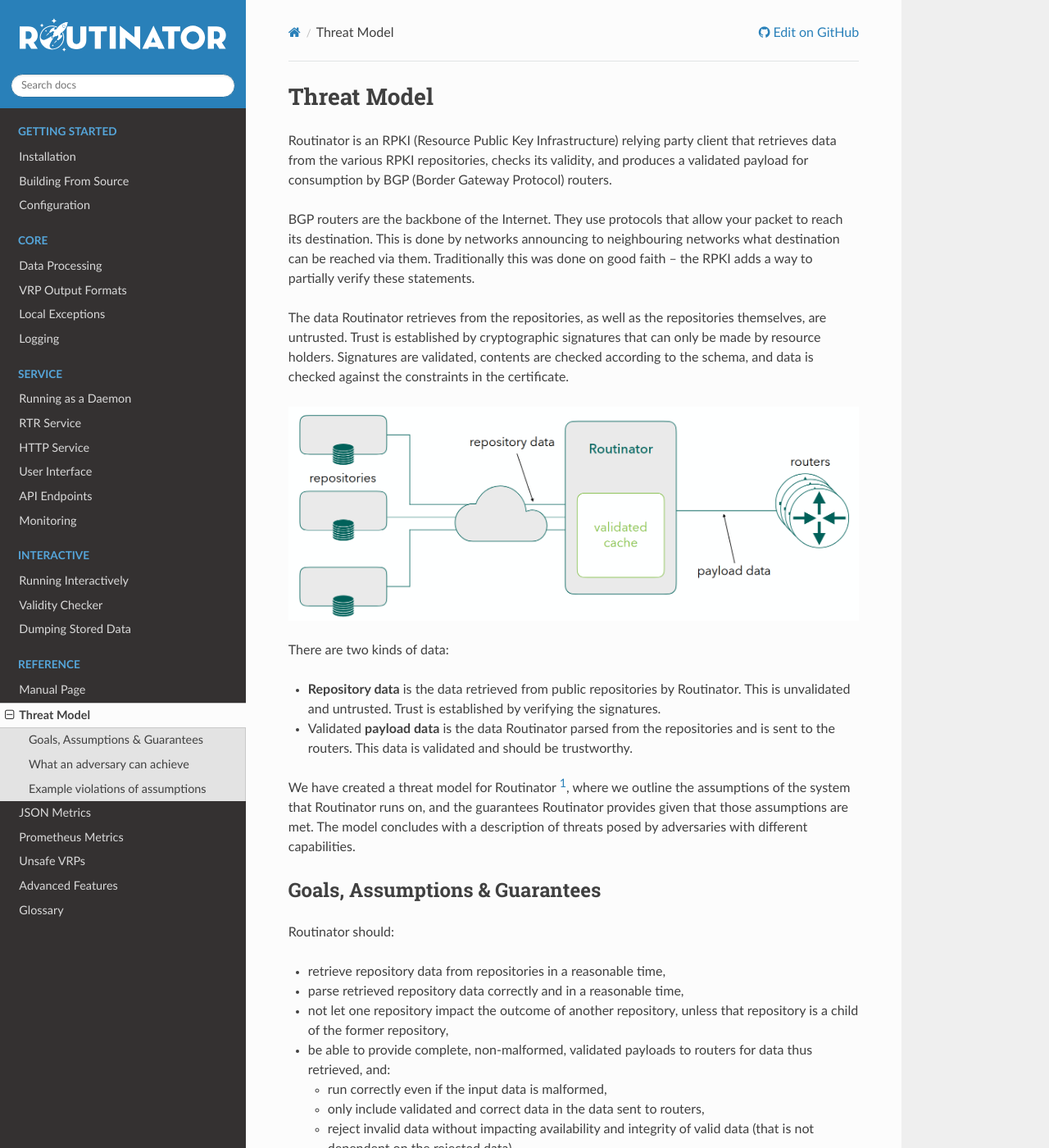
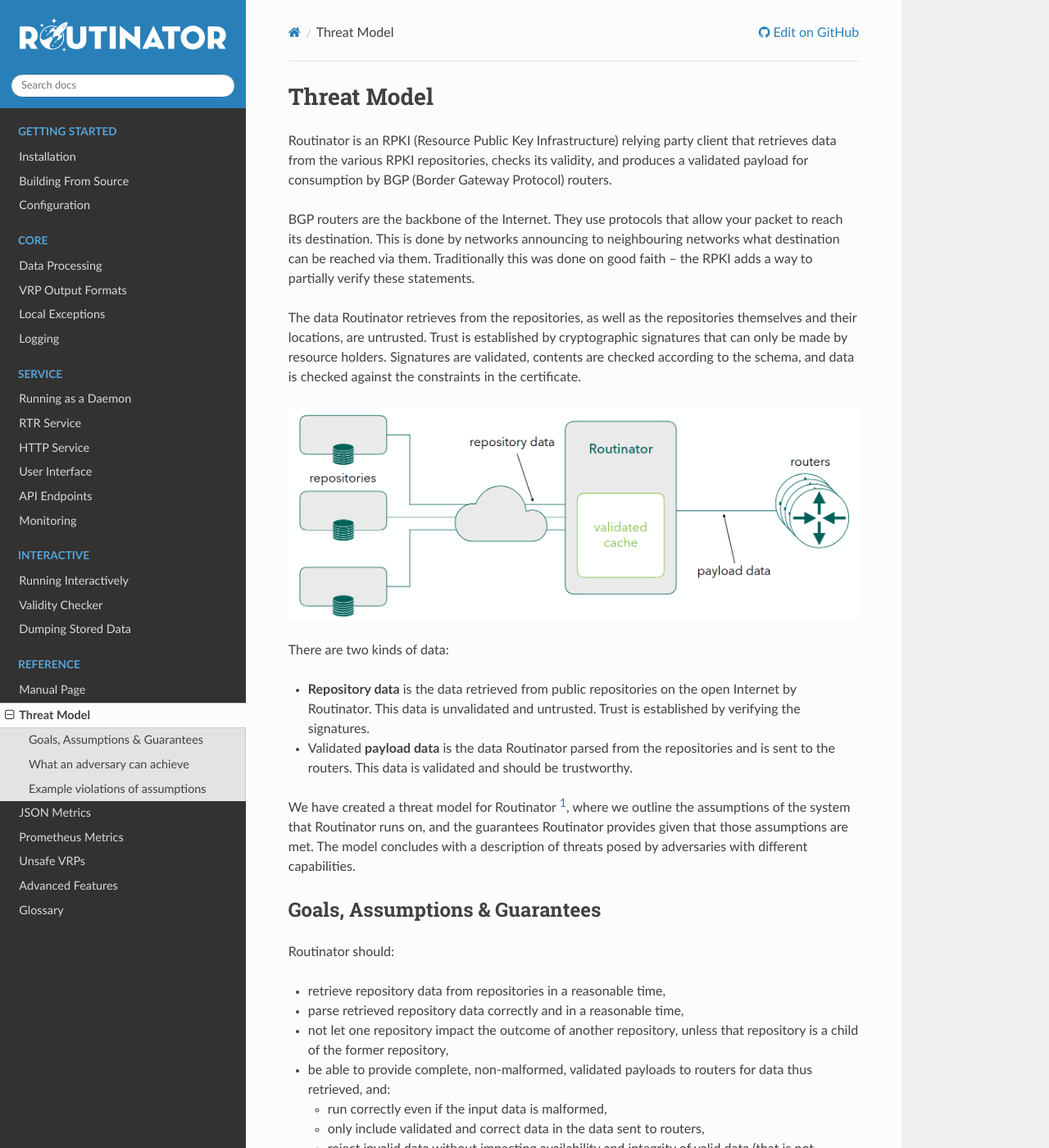
Before and after one commit to NLnetLabs/routinator, a Sphinx documentation site: the page built from doc/manual/source/threat-model.rst, in a window 1280 px wide and 1400 px high. Shown: the whole window at 82% size. Built offline with Sphinx 7.4.7 and the Read the Docs theme 3.1.0, drawn with Linux system fonts in a browser that asks for light colours; some of the changed text lies outside the part shown.

Commit message:
[Docs] Threat model: Repository locations are attacker controlled.

```diff
--- a/doc/manual/source/threat-model.rst
+++ b/doc/manual/source/threat-model.rst
@@ -14,18 +14,18 @@
 statements.
 
 The data Routinator retrieves from the repositories, as well as the
-repositories themselves, are untrusted. Trust is established by cryptographic
-signatures that can only be made by resource holders. Signatures are
-validated, contents are checked according to the schema, and data is checked
-against the constraints in the certificate.
+repositories themselves and their locations, are untrusted. Trust is
+established by cryptographic signatures that can only be made by resource
+holders. Signatures are validated, contents are checked according to the
+schema, and data is checked against the constraints in the certificate.
 
 .. image:: img/routinator-data-flow.png
 
 There are two kinds of data:
 
--  **Repository data** is the data retrieved from public repositories by
-   Routinator. This is unvalidated and untrusted. Trust is established by
-   verifying the signatures.
+-  **Repository data** is the data retrieved from public repositories on the
+   open Internet by Routinator. This data is unvalidated and untrusted. Trust is
+   established by verifying the signatures.
 
 -  Validated **payload data** is the data Routinator parsed from the
    repositories and is sent to the routers. This data is validated and should
@@ -90,6 +92,12 @@
 
 With the aforementioned assumptions and guarantees in mind, the following are
 examples of things an adversary with various capabilities can achieve.
+
+An adversary that puts crafted publication point URIs in their own repository data could:
+
+-  make Routinator perform HTTP GET or rsync requests to internal resources,
+   circumventing access controls, with the exception of host names that
+   Routinator considers dubious (see :option:`--allow-dubious-hosts`).
 
 An adversary with network access on-path between Routinator and a repository
 could:
```
Also changed, not shown: other parts of doc/manual/source/threat-model.rst (+2 -0 lines).
